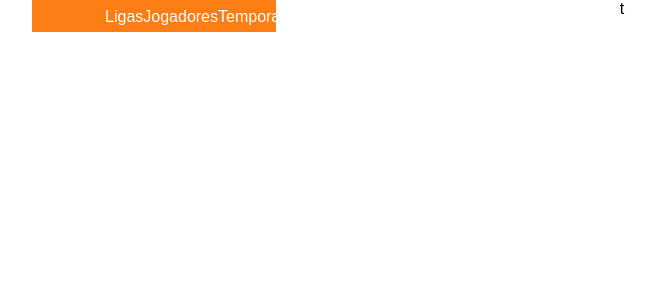
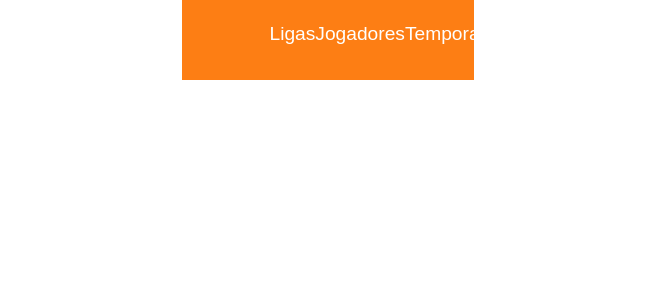
Before and after one commit to BielBatemarque/meu-time, a React (Create React App) app: page /Temporadas in a window 1280 px wide. Shown: the top 300 px of the page, without its empty margins (312-967 px from the left). Built offline with nearby package versions, Linux system fonts and the light colour scheme.

Commit message:
ajustes css do menu

```diff
--- a/src/components/Menu/Menu.css
+++ b/src/components/Menu/Menu.css
@@ -1,8 +1,9 @@
 .menu{
     margin-top: 1rem;
-    height: 2rem;
+    height: 5rem;
     background-color: #fd7e14;
     margin: 0;
+    line-height: 6.5vh;
 }
 
 .menuItens nav ul {
@@ -16,6 +17,7 @@
     justify-content: space-around;
     list-style-type: none;
     margin-top: 8px;
+    font-size: larger;
     color: black;
 }
 
--- a/src/components/Temporadas/index.jsx
+++ b/src/components/Temporadas/index.jsx
@@ -4,7 +4,7 @@ import './Temporadas.css';
 export const Temporadas = () => {
     return(
         <div className="temporadas">
-            <Menu />t
+            <Menu />
         </div>
     );
 }
```
